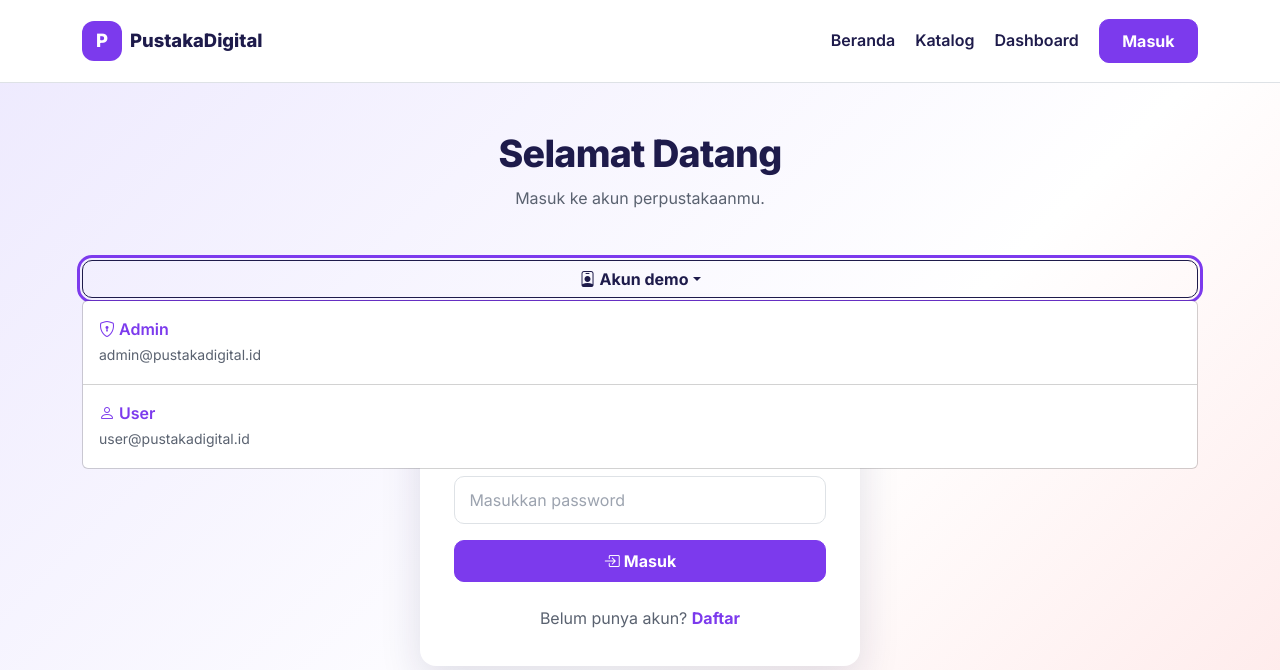
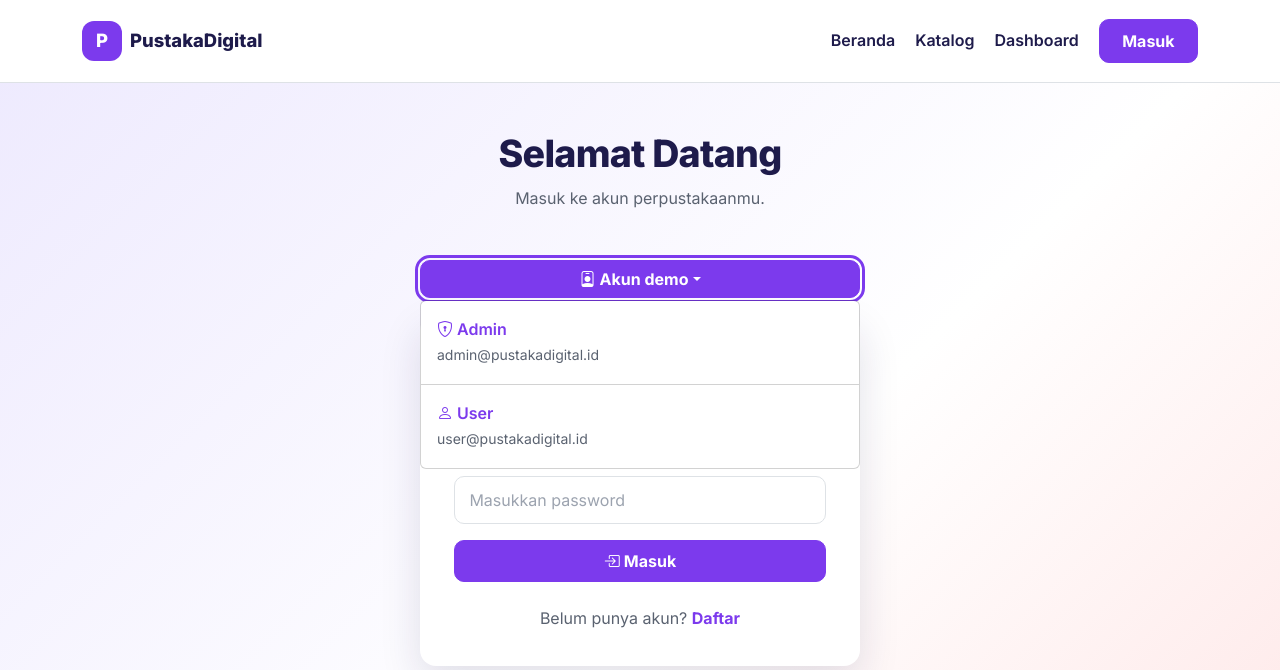
Before and after one commit to 0Zeroiszero/Perpustakaan-berbasis-web, a PHP site: page /route/login.php in a window 1280 px wide, after a click on "Akun demo". Shown: the top 670 px of the page. Run offline with PHP 8.4, Linux system fonts and the light colour scheme.

Commit message:
Add styles for demo account dropdown in login page

```diff
--- a/assets/css/login.css
+++ b/assets/css/login.css
@@ -1,2 +1,16 @@
 /* Halaman login — hanya mengimpor root.css */
 @import "root.css";
+
+/* Dropdown akun demo di atas card login */
+.demo-akun { max-width: 440px; margin: auto; } /* lebar sama dengan .login-card di root.css */
+.demo-akun .dropdown-menu { --bs-dropdown-min-width: 100%; }
+.demo-akun .dropdown-item { min-height: 44px; }
+
+/* Bootstrap memberi gaya "active" ke .btn.show, jadi tombol demo berubah warna saat kebuka — kunci ke ungu brand */
+.demo-akun .dropdown-toggle.show,
+.demo-akun .dropdown-toggle.show:hover,
+.demo-akun .dropdown-toggle.show:focus {
+    background: var(--ungu);
+    border-color: var(--ungu);
+    color: #fff;
+}
```
